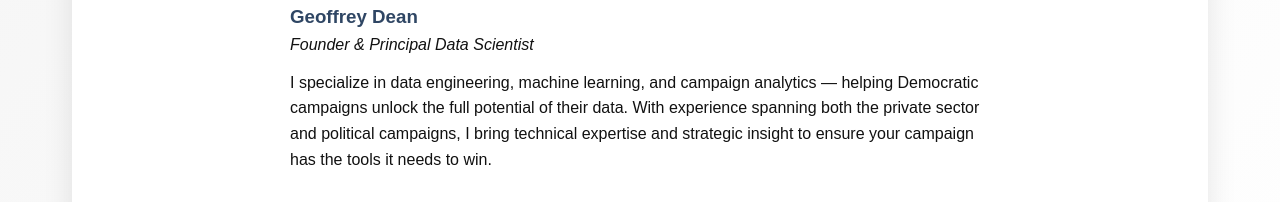
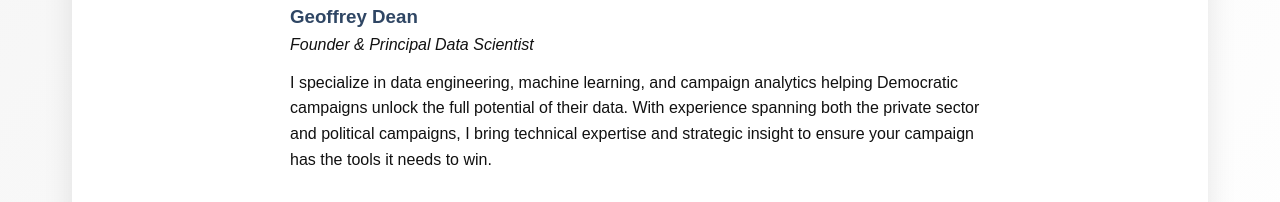
Before and after one commit to gcdean38/welcome-to-winning, a Next.js app in the folder blueliberty/: page /about in a window 1280 px wide. Shown: the part 331-533 px from the top of the page. Built offline with nearby package versions, Linux system fonts and the light colour scheme; no server answers.

Commit message:
remove em dash

```diff
--- a/blueliberty/app/about/page.js
+++ b/blueliberty/app/about/page.js
@@ -41,7 +41,7 @@ export default function AboutPage() {
             <em>Founder & Principal Data Scientist</em>
           </p>
           <p style={{ marginBottom: "1.5rem", lineHeight: "1.6" }}>
-            I specialize in data engineering, machine learning, and campaign analytics —
+            I specialize in data engineering, machine learning, and campaign analytics
             helping Democratic campaigns unlock the full potential of their data. With
             experience spanning both the private sector and political campaigns, I bring
             technical expertise and strategic insight to ensure your campaign has the
```
Also changed, not shown: 1 other file (tests, documents, lock files or other folders).
